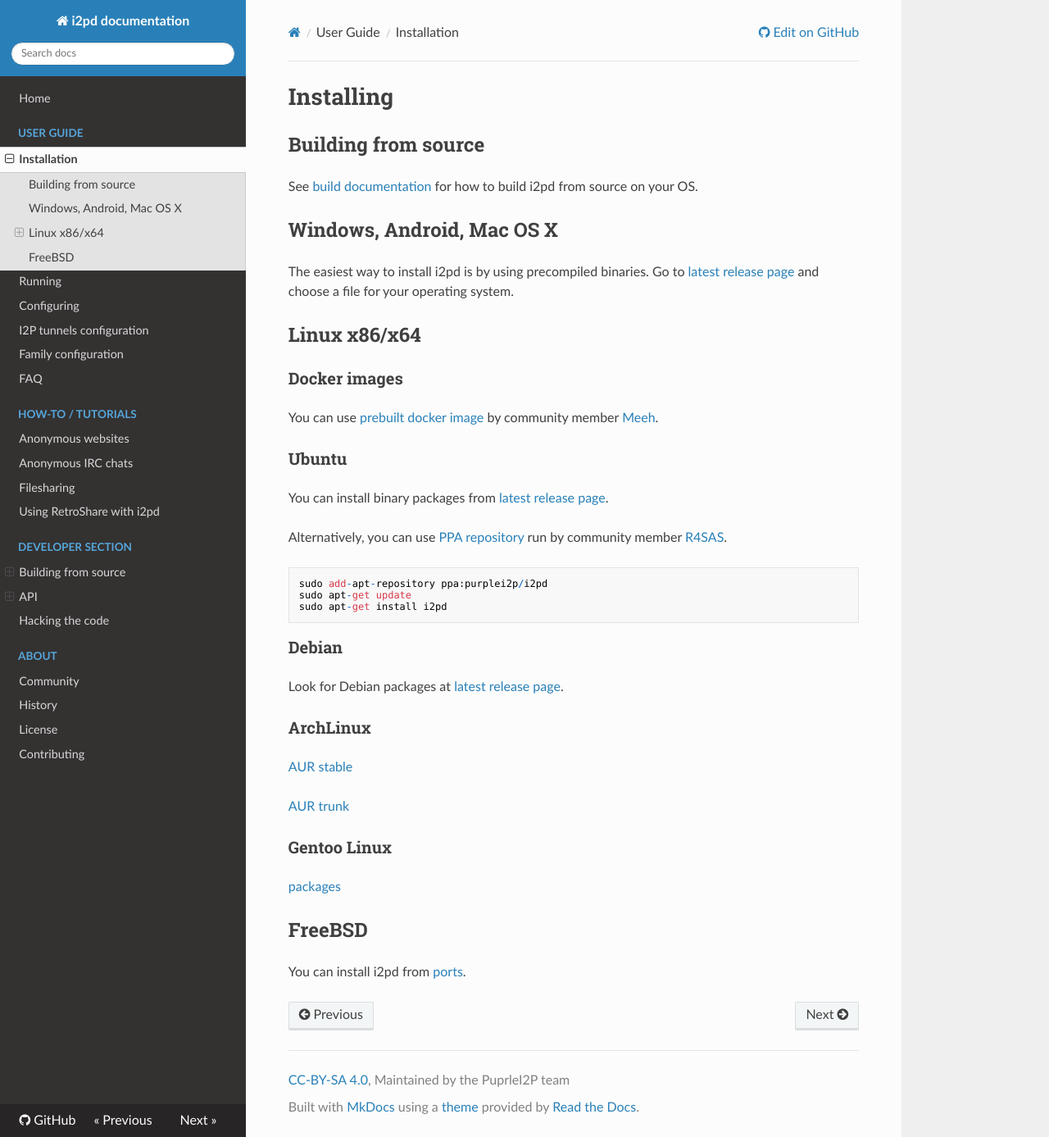
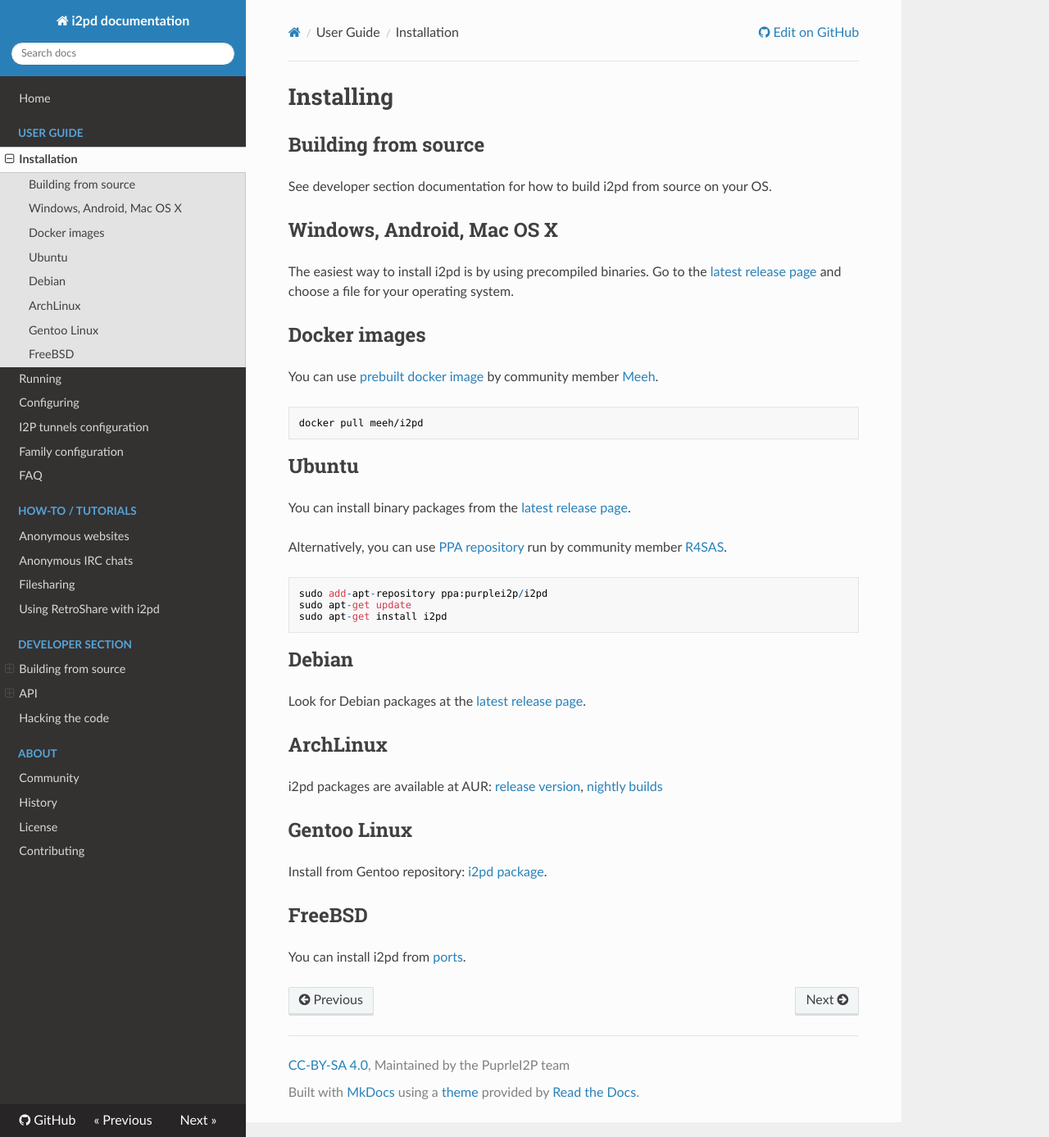
Before and after one commit to PurpleI2P/i2pd_docs_en, an MkDocs documentation site: the page built from docs/user-guide/install.md, in a window 1280 px wide and 1387 px high. Shown: the whole window at 82% size. Built offline with MkDocs 1.6.1, drawn with Linux system fonts in a browser that asks for light colours; nearby versions of some CDN libraries; old or Windows-style settings are respelled for this version of MkDocs.

Commit message:
Prettify install page

```diff
--- a/docs/user-guide/install.md
+++ b/docs/user-guide/install.md
@@ -4,28 +4,26 @@ Installing
 Building from source
 --------------------
 
-See [build documentation](../devs/building/index.md) for how to build
-i2pd from source on your OS.
+See developer section documentation for how to build i2pd from source on your OS.
 
 
 Windows, Android, Mac OS X
 --------------------------
 
 The easiest way to install i2pd is by using precompiled binaries.
-Go to [latest release page](https://github.com/PurpleI2P/i2pd/releases/latest) and choose a file for your operating system.
+Go to the [latest release page](https://github.com/PurpleI2P/i2pd/releases/latest) and choose a file for your operating system.
 
 
-Linux x86/x64
--------------
-
-### Docker images
+## Docker images
 
 You can use [prebuilt docker image](https://hub.docker.com/r/meeh/i2pd/) by community member [Meeh](https://twitter.com/mikalv).
 
+    docker pull meeh/i2pd
 
-### Ubuntu
 
-You can install binary packages from [latest release page](https://github.com/PurpleI2P/i2pd/releases/latest).
+## Ubuntu
+
+You can install binary packages from the [latest release page](https://github.com/PurpleI2P/i2pd/releases/latest).
 
 Alternatively, you can use [PPA repository](https://launchpad.net/~purplei2p/+archive/ubuntu/i2pd) run by community member [R4SAS](https://twitter.com/i2pr4sas).
 
@@ -34,20 +32,19 @@ Alternatively, you can use [PPA repository](https://launchpad.net/~purplei2p/+ar
     sudo apt-get install i2pd
 
 
-### Debian
+## Debian
 
-Look for Debian packages at [latest release page](https://github.com/PurpleI2P/i2pd/releases/latest).
+Look for Debian packages at the [latest release page](https://github.com/PurpleI2P/i2pd/releases/latest).
 
 
-### ArchLinux
+## ArchLinux
 
-[AUR stable](https://aur.archlinux.org/packages/i2pd/)
+i2pd packages are available at AUR: [release version](https://aur.archlinux.org/packages/i2pd/),
+[nightly builds](https://aur.archlinux.org/packages/i2pd-git/)
 
-[AUR trunk](https://aur.archlinux.org/packages/i2pd-git/)
+## Gentoo Linux
 
-### Gentoo Linux
-
-[packages](https://packages.gentoo.org/packages/net-misc/i2pd)
+Install from Gentoo repository: [i2pd package](https://packages.gentoo.org/packages/net-misc/i2pd).
 
 
 FreeBSD
```
